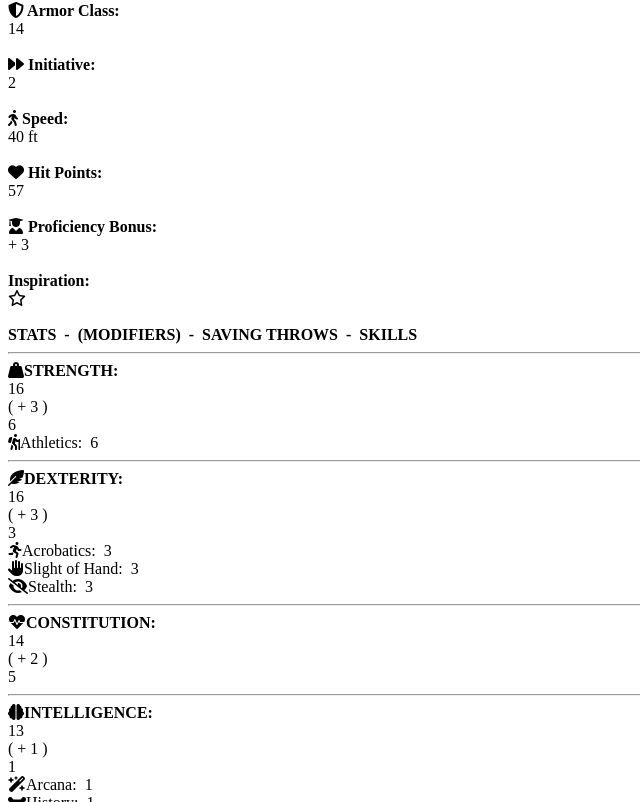
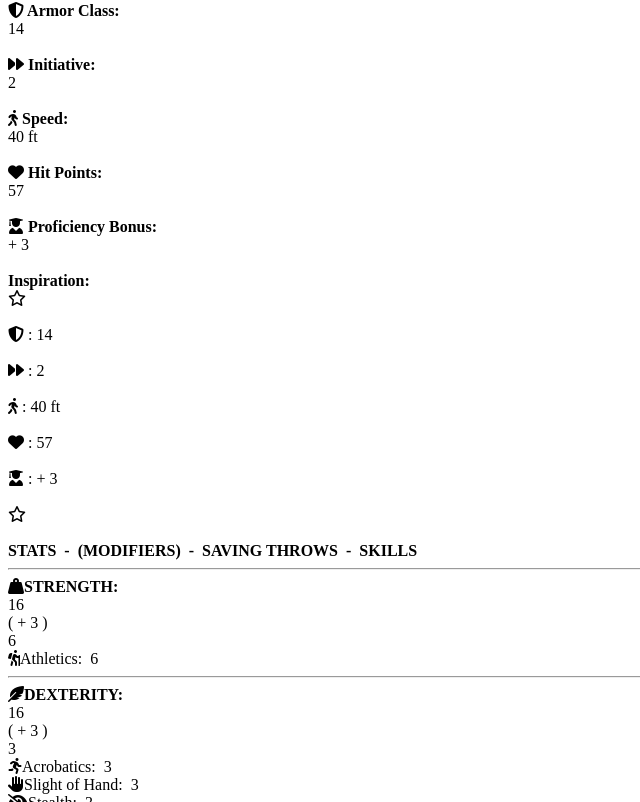
Before and after one commit to kaschul/PlayerCharacters, a React (Create React App) app in the folder frontend/: page /character/1 in a window 1280 px wide. Shown: the part 899-1701 px from the top of the page, without its empty margins (0-640 px from the left). Built offline with nearby package versions, Linux system fonts and the light colour scheme; the HTML template or start-up script is replaced by a standard one.

Commit message:
update character screen

```diff
--- a/frontend/src/screens/CharacterScreen.js
+++ b/frontend/src/screens/CharacterScreen.js
@@ -60,6 +60,7 @@ const CharacterScreen = () => {
               <p> {character.description} </p>
             </Row>
 
+            <div className='d-none d-xl-block'>
             <Row>  {/* Misc character stats  */}
               <Col sm={2}></Col>
               <Col sm={4} class='align-items-center'>
@@ -93,12 +94,54 @@ const CharacterScreen = () => {
                 <br></br>
 
                 <Row><strong class='text-center'>Inspiration:</strong></Row>
-                <Row><span class='text-center'>{character.inspiration === true ? <div><i className='fa-solid fa-star'></i></div> : <div><i className='fa-regular fa-star'></i></div>}</span></Row>
+                <Row><span class='text-center'>{character.inspiration === true ?
+                <div><i className='fa-solid fa-star'></i></div> :
+                <div><i className='fa-regular fa-star'></i></div>}</span></Row>
 
                 <br></br>
               </Col>
               <Col sm={2}></Col>
             </Row>  {/* end misc character stats  */}
+            </div>
+
+            <div className='d-none d-xs-block'>
+            <Row>  {/* Misc character stats  */}
+              <Col sm={2}></Col>
+              <Col sm={4} class='align-items-center'>
+
+                <Row><span className='text-center'><i className='fa-solid fa-shield'></i> : {character.stats.armorClass}</span></Row>
+
+                <br></br>
+
+                <Row><span className='text-center'><i className='fa-solid fa-forward'></i> : {character.stats.initiative}</span></Row>
+
+                <br></br>
+
+                <Row><span className='text-center'><i className='fa-solid fa-person-walking'></i> : {character.stats.speed} ft</span></Row>
+
+                <br></br>
+              </Col>
+
+              <Col sm={4} class='align-items-center'>
+
+                <Row><span className='text-center'><i className='fa-solid fa-heart'></i> : {character.stats.hitPointMax}</span></Row>
+
+                <br></br>
+
+                <Row><span className='text-center'><i className='fa-solid fa-user-graduate'></i> : + {character.stats.profBonus}</span></Row>
+
+                <br></br>
+
+                <Row><span className='text-center'>{character.inspiration === true ? <div><i className='fa-solid fa-star'></i></div> : <div><i className='fa-regular fa-star'></i></div>}</span></Row>
+
+                <br></br>
+              </Col>
+              <Col sm={2}></Col>
+            </Row>  {/* end misc character stats  */}
+            </div>
+
+
+
           </Col>
         </Row>
       </Card>  {/* End character intro card */}
```
